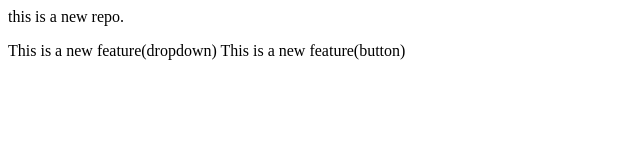
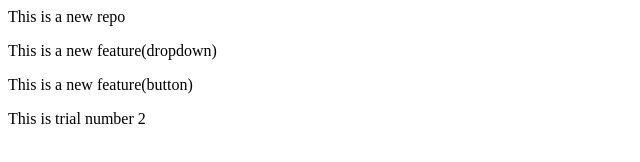
Before and after one commit to Shravan885/LocalRepo_2, a plain HTML site: page index.html in a window 1280 px wide. Shown: the whole page, without its empty margins (0-640 px from the left). Drawn offline with Linux system fonts and the light colour scheme.

Commit message:
Doing Trials

```diff
--- a/index.html
+++ b/index.html
@@ -1,7 +1,4 @@
-<p>
-    this is a new repo.
-</p>
-<p>
-    This is a new feature(dropdown)
-    This is a new feature(button)
-</p>
+<p>This is a new repo</p>
+<p>This is a new feature(dropdown)</p>
+<p> This is a new feature(button)</p>
+<p>This is trial number 2</p>
```
